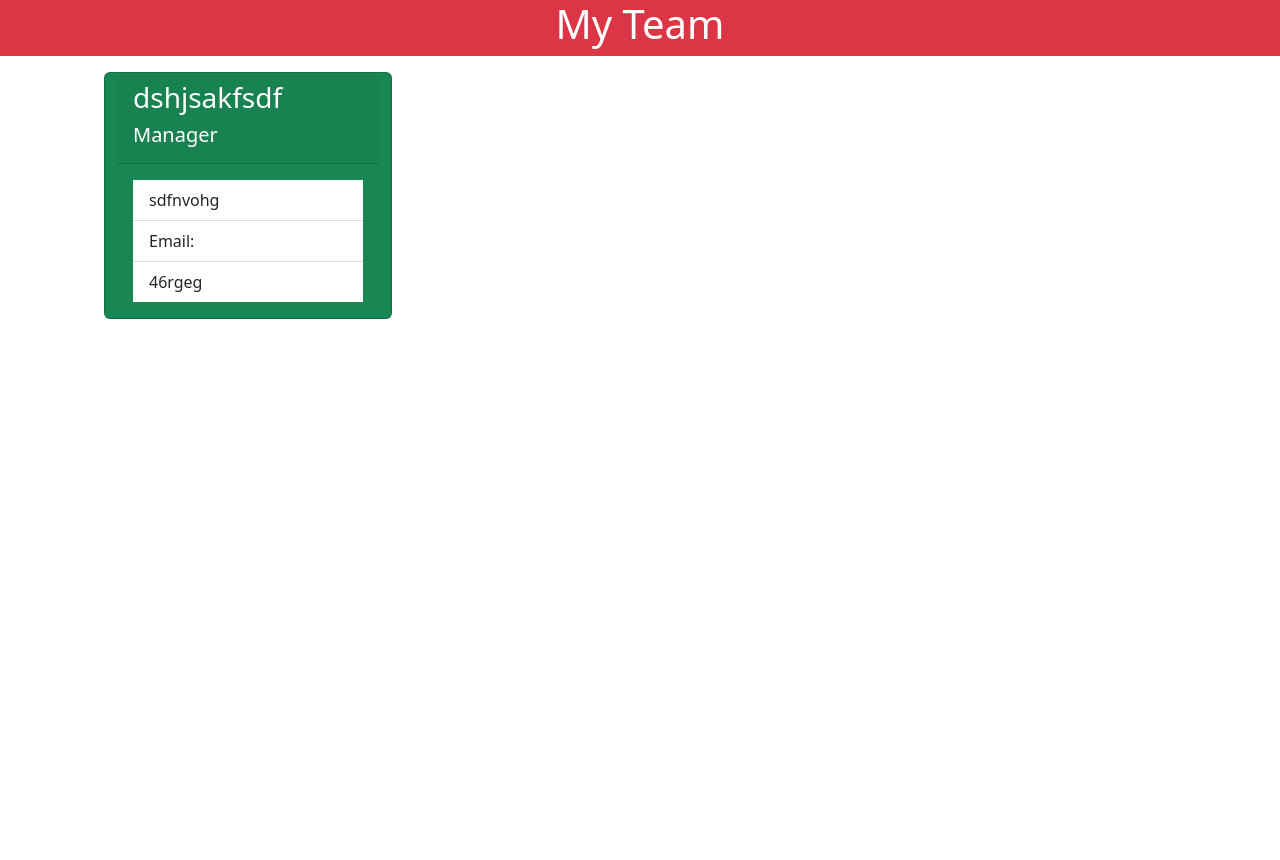
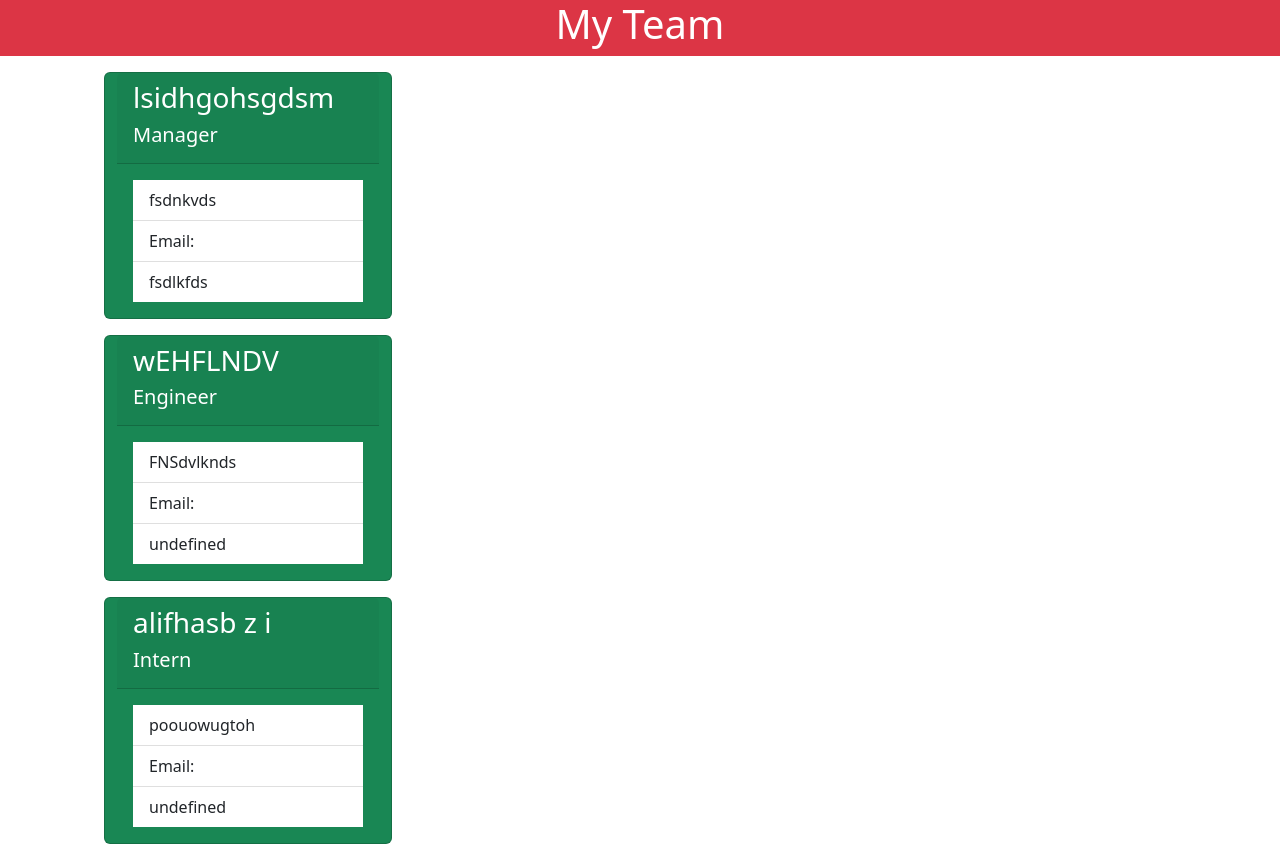
Before and after one commit to will198735/Team-profile-G, a website: page main/team.html in a window 1280 px wide. Before the commit the page ends 800 px from the top, so only its background shows below. Drawn offline with nearby package versions, Linux system fonts and the light colour scheme.

Commit message:
style card

```diff
--- a/main/team.html
+++ b/main/team.html
@@ -23,21 +23,59 @@
 
   <div class="card text-bg-success mb-3" style="max-width: 18rem;">
   <div class="card-header">
-  <h3 class="card-title">dshjsakfsdf</h3>
+  <h3 class="card-title">lsidhgohsgdsm</h3>
     <h5 class="card-title">Manager</h5>
 
   </div>
   <div class="card-body">
   <ul class="list-group list-group-flush">
-      <li class="list-group-item">sdfnvohg</li>
+      <li class="list-group-item">fsdnkvds</li>
       <li class="list-group-item">Email: <a href="mail:undefined"></a></li>
 
-      <li class="list-group-item">46rgeg</li>
+      <li class="list-group-item">fsdlkfds</li>
 
     </ul>
 
   </div>
 </div>
+
+<div class="card text-bg-success mb-3" style="max-width: 18rem;">
+<div class="card-header">
+<h3 class="card-title">wEHFLNDV</h3>
+  <h5 class="card-title">Engineer</h5>
+
+</div>
+<div class="card-body">
+<ul class="list-group list-group-flush">
+    <li class="list-group-item">FNSdvlknds</li>
+    <li class="list-group-item">Email: <a href="mail:RIHFEQWnf"></a></li>
+
+    <li class="list-group-item">undefined</li>
+
+  </ul>
+
+</div>
+</div>
+
+
+    <div class="card text-bg-success mb-3" style="max-width: 18rem;">
+    <div class="card-header">
+    <h3 class="card-title">alifhasb z i</h3>
+      <h5 class="card-title">Intern</h5>
+
+    </div>
+    <div class="card-body">
+    <ul class="list-group list-group-flush">
+        <li class="list-group-item">poouowugtoh</li>
+        <li class="list-group-item">Email: <a href="mail:kjnfoiwh"></a></li>
+
+        <li class="list-group-item">undefined</li>
+
+      </ul>
+
+    </div>
+  </div>
+
 
         </div>
 
```
Also changed, not shown: main/src/template.js (+18 -17 lines).
